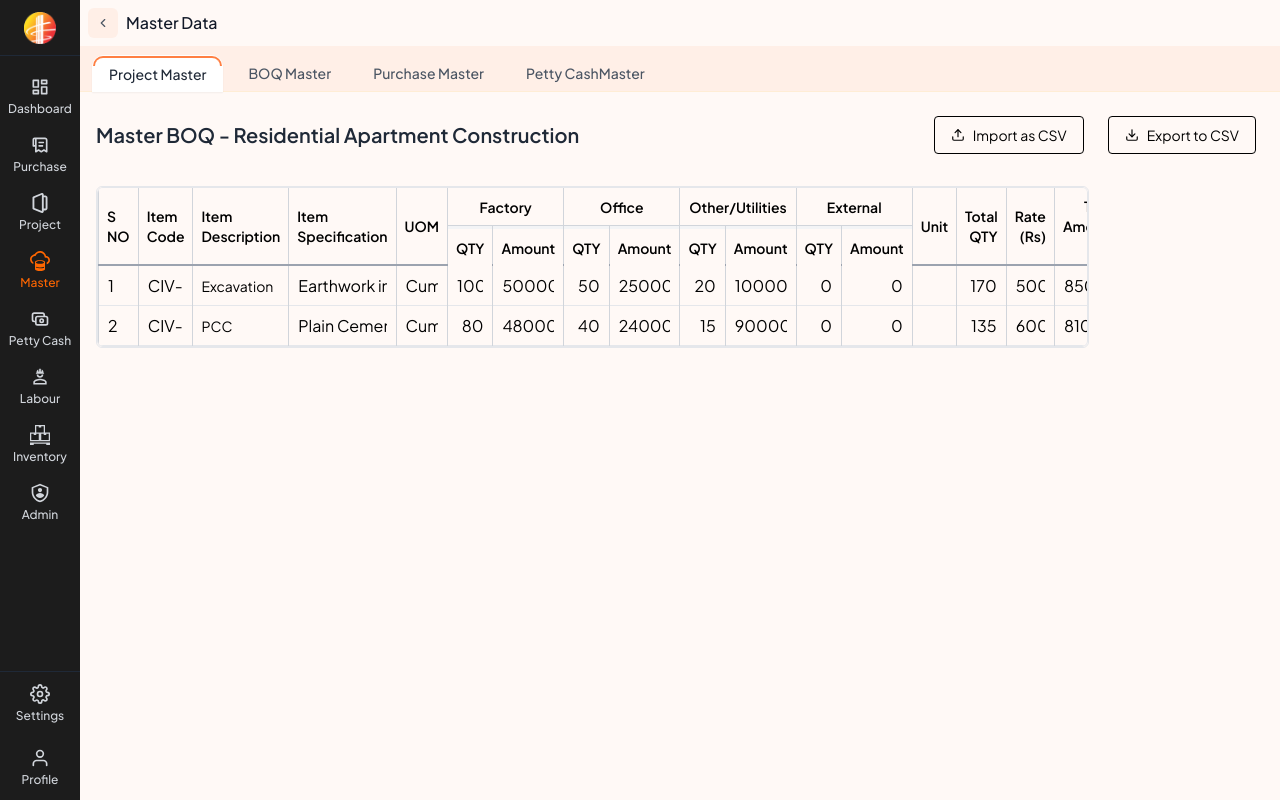
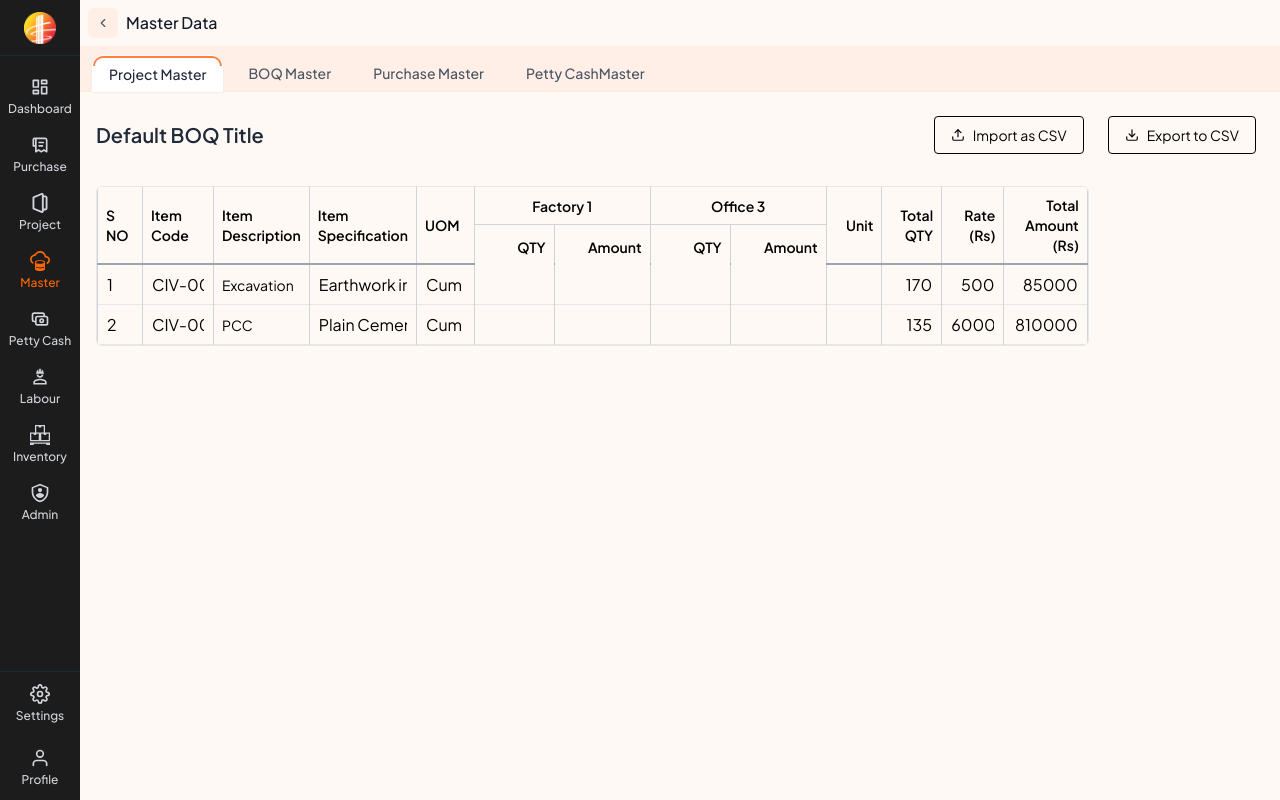
Before and after one commit to AayushJaiswal7/nec_backup, a React (Vite) app in the folder client/: page /master/boq-master/view in a window 1280 px wide. Built offline with nearby package versions, Linux system fonts and the light colour scheme.

Commit message:
feat: Enhance BOQ functionality with dynamic DataTable integration and validation for BOQ name input

```diff
--- a/client/src/components/DataTable.jsx
+++ b/client/src/components/DataTable.jsx
@@ -1,74 +1,169 @@
-import React, { useMemo } from 'react';
+import React from 'react';
 
 /**
- * Reusable DataTable Component
+ * Specialized DataTable for BOQ-like Structures
  *
- * Renders a table based on column definitions and data.
- * Supports column visibility (visible by default unless explicitly false),
- * editable cells (via callback), custom cell rendering, and custom header rendering.
+ * Renders a table with fixed columns at the start/end and dynamically
+ * generated spanned "QTY/Amount" columns in the middle.
+ * Manages the specific two-row header structure internally.
+ * Supports editable cells via callback.
  *
- * @param {object[]} columns - Array of column definition objects. Required.
- * @param {string} columns[].header - Text for the table header (<th>). Required.
- * @param {string} columns[].dataKey - Key in data objects for cell value. Required.
- * @param {boolean} [columns[].visible=true] - Set to false to hide the column. Columns are visible by default.
- * @param {boolean} [columns[].editable=false] - If true and onCellChange is provided, renders cell as input.
- * @param {string} [columns[].width] - Tailwind width class for the column (<th> and <td>).
- * @param {string} [columns[].align='text-left'] - Tailwind text align for cell content (<td>).
- * @param {string} [columns[].headerAlign] - Tailwind text align for header (<th>). Defaults to `align`.
- * @param {function} [columns[].renderCell] - Custom render function `(value, row, rowIndex)` for cell content. Overrides `editable`.
- * @param {(object|function)} [columns[].cellProps] - Additional props for the <td> element. Can be an object or `(value, row, rowIndex) => object`.
- * @param {(object|function)} [columns[].headerProps] - Additional props for the <th> element. Can be an object or `(column) => object`.
+ * @param {object[]} [fixedStartColumns=[]] - Array of column defs for the start.
+ * @param {string} fixedStartColumns[].header - Text for the <th>. Required.
+ * @param {string} fixedStartColumns[].dataKey - Key in data objects. Required.
+ * @param {boolean} [fixedStartColumns[].editable=false] - Make cells editable.
+ * @param {string} [fixedStartColumns[].width] - Tailwind width class.
+ * @param {string} [fixedStartColumns[].align='text-left'] - Tailwind text align for <td>.
+ * @param {string} [fixedStartColumns[].headerAlign] - Tailwind text align for <th>. Defaults to `align`.
+ * @param {function} [fixedStartColumns[].renderCell] - Custom render func `(value, row, rowIndex)`. Overrides `editable`.
+ *
+ * @param {object[]} [fixedEndColumns=[]] - Array of column defs for the end. Same structure as fixedStartColumns.
+ *
+ * @param {object[]} [dynamicColumnGroups=[]] - Array representing dynamic groups.
+ * @param {string} dynamicColumnGroups[].header - Header text for the spanned group (e.g., "Factory 1"). Required.
+ * @param {string} dynamicColumnGroups[].dataKeyPrefix - Prefix for data keys (e.g., "factory_1"). Required. Component expects `${prefix}_qty` and `${prefix}_amount` in data.
+ * @param {boolean} [dynamicColumnGroups[].editable=true] - If the QTY/Amount cells are editable.
+ * @param {string} [dynamicColumnGroups[].qtyWidth='w-20'] - Width for QTY column.
+ * @param {string} [dynamicColumnGroups[].amountWidth='w-24'] - Width for Amount column.
+ * @param {string} [dynamicColumnGroups[].qtyAlign='text-right'] - Alignment for QTY cells.
+ * @param {string} [dynamicColumnGroups[].amountAlign='text-right'] - Alignment for Amount cells.
+ *
  * @param {object[]} data - Array of data objects for rows. Required.
  * @param {string} [rowKeyField] - Property name in data objects for unique row key. Defaults to rowIndex.
- * @param {function} [onCellChange] - Callback `(rowIndex, dataKey, newValue)` when an editable cell changes. Required if any column is `editable`.
- * @param {function} [renderHeader] - Function `(visibleColumns) => JSX` to render the entire `<thead>` content. Use for complex/nested headers.
+ * @param {function} [onCellChange] - Callback `(rowIndex, dataKey, newValue)` when an editable cell changes. Required if any column/group is `editable`.
  * @param {string} [containerClassName] - CSS classes for the wrapping div container.
  * @param {string} [tableClassName] - CSS classes for the <table> element.
  * @param {string} [headerClassName] - CSS classes for the <thead> element.
- * @param {(string|function)} [rowClassName] - CSS classes for <tbody> <tr> elements. Can be string or `(row, rowIndex) => string`.
+ * @param {(string|function)} [rowClassName] - CSS classes for <tbody> <tr> elements.
  * @param {string} [noDataMessage='No data available.'] - Message when data is empty.
  */
 const DataTable = ({
-  columns = [],
+    fixedStartColumns = [],
+    fixedEndColumns = [],
+    dynamicColumnGroups = [],
     data = [],
     rowKeyField,
     onCellChange,
-  renderHeader,
-  containerClassName = "overflow-auto border border-gray-200 rounded-md", // Default container styles
-  tableClassName = "w-full border-collapse text-sm",                 // Default table styles
-  headerClassName = "sticky top-0 bg-gray-100 z-10",                  // Default header styles
+    containerClassName = "", // Removed defaults, controlled by parent
+    tableClassName = "w-full border-collapse text-sm",
+    headerClassName = "sticky top-0 bg-[#FFF9F6] z-10", // Example BOQ header bg
     rowClassName = "",
     noDataMessage = "No data available.",
 }) => {
 
-  // Filter columns based on the 'visible' property (defaults to true if missing)
-  const visibleColumns = useMemo(() => columns.filter(col => col.visible !== false), [columns]);
-
     // --- Render Header ---
     const renderTableHeader = () => {
-    // Use custom renderer if provided
-    if (renderHeader && typeof renderHeader === 'function') {
-      // Pass only the *visible* columns to the custom header renderer
-      return renderHeader(visibleColumns);
-    }
+        const topRow = [];
+        const bottomRow = [];
+        let totalLeafColumns = 0;
 
-    // Default simple header (single row)
-    return (
-      <tr className="border-b border-gray-300">
-        {visibleColumns.map((col) => {
-          const headerProps = typeof col.headerProps === 'function' ? col.headerProps(col) : col.headerProps || {};
-          return (
+        // 1. Fixed Start Columns (Top Row)
+        fixedStartColumns.forEach(col => {
+            topRow.push(
                 <th
                     key={col.dataKey}
-              className={`p-0 border-r border-l border-gray-300 ${col.align || 'text-left'}`}
-              style={{ width: col.width ? col.width : 'auto', minWidth: col.minWidth || col.width || 'auto' }}
+                    rowSpan={2}
+                    className={`p-2 border-r border-l border-gray-300 font-semibold text-sm ${col.headerAlign || col.align || 'text-left'} ${col.width || ''}`}
+                    style={{ minWidth: col.minWidth || col.width || 'auto' }} // Added minWidth support
                 >
                     {col.header}
                 </th>
             );
-        })}
-      </tr>
+            totalLeafColumns++;
+        });
+
+        // 2. Dynamic Group Columns (Top Row and Bottom Row)
+        dynamicColumnGroups.forEach(group => {
+            // Top row header (spanned)
+            topRow.push(
+                <th
+                    key={`${group.dataKeyPrefix}-group`}
+                    colSpan={2}
+                    className={`p-2 border-r border-l border-gray-300 font-semibold text-sm text-center`} // Dynamic groups are centered
+                >
+                    {group.header}
+                </th>
             );
+            // Bottom row headers (QTY and Amount)
+            bottomRow.push(
+                <th
+                    key={`${group.dataKeyPrefix}-qty`}
+                    className={`p-2 border-r border-gray-300 font-semibold text-sm sticky top-[41px] bg-[#FFF9F6] z-10 ${group.qtyAlign || 'text-right'} ${group.qtyWidth || 'w-20'}`} // Default width/align
+                    style={{ minWidth: group.qtyWidth || '5rem' }}
+                >
+                    QTY
+                </th>
+            );
+            bottomRow.push(
+                <th
+                    key={`${group.dataKeyPrefix}-amount`}
+                    className={`p-2 border-r border-gray-300 font-semibold text-sm sticky top-[41px] bg-[#FFF9F6] z-10 ${group.amountAlign || 'text-right'} ${group.amountWidth || 'w-24'}`} // Default width/align
+                    style={{ minWidth: group.amountWidth || '6rem' }}
+                >
+                    Amount
+                </th>
+            );
+            totalLeafColumns += 2;
+        });
+
+        // 3. Fixed End Columns (Top Row)
+        fixedEndColumns.forEach(col => {
+            topRow.push(
+                <th
+                    key={col.dataKey}
+                    rowSpan={2}
+                    className={`p-2 border-r border-l border-gray-300 font-semibold text-sm ${col.headerAlign || col.align || 'text-left'} ${col.width || ''}`}
+                    style={{ minWidth: col.minWidth || col.width || 'auto' }}
+                >
+                    {col.header}
+                </th>
+            );
+            totalLeafColumns++;
+        });
+
+        return {
+            headerContent: (
+                <>
+                    <tr className="border-b border-gray-300">{topRow}</tr>
+                    {bottomRow.length > 0 && <tr className="border-b-2 border-gray-400">{bottomRow}</tr>}
+                </>
+            ),
+            totalLeafColumns
+        };
+    };
+
+    const { headerContent, totalLeafColumns } = renderTableHeader();
+
+    // --- Render Single Cell --- Helper Function
+    const renderCellContent = (col, row, rowIndex, isDynamic = false, dynamicGroup = null) => {
+        const dataKey = isDynamic ? `${dynamicGroup.dataKeyPrefix}_${col.subKey}` : col.dataKey;
+        const cellValue = row[dataKey];
+        const isEditable = isDynamic ? (dynamicGroup.editable !== false) : col.editable; // Dynamic defaults to true if not specified
+        const alignClass = isDynamic ? (col.subKey === 'qty' ? (dynamicGroup.qtyAlign || 'text-right') : (dynamicGroup.amountAlign || 'text-right')) : (col.align || 'text-left');
+
+        // Check for custom render function first (only for fixed columns)
+        if (!isDynamic && typeof col.renderCell === 'function') {
+            return <div className="p-2">{col.renderCell(cellValue, row, rowIndex)}</div>;
+        }
+        // Check if editable
+        else if (isEditable && onCellChange) {
+            return (
+                <input
+                    type={col.inputType || "text"}
+                    value={cellValue ?? ''}
+                    onChange={(e) => onCellChange(rowIndex, dataKey, e.target.value)}
+                    className={`w-full h-full px-2 py-2 border border-transparent bg-transparent focus:border-gray-300 focus:bg-white outline-none ${alignClass}`}
+                />
+            );
+        }
+        // Otherwise, render plain text
+        else {
+            return (
+                <div className={`p-2 whitespace-nowrap ${alignClass}`}>
+                    {cellValue ?? ''}
+                </div>
+            );
+        }
     };
 
 
@@ -78,7 +173,7 @@ const DataTable = ({
             return (
                 <tr>
                     <td
-            colSpan={visibleColumns.length} // Span across only visible columns
+                        colSpan={totalLeafColumns} // Use calculated total leaf columns
                         className="text-center p-10 text-gray-500"
                     >
                         {noDataMessage}
@@ -96,56 +191,78 @@ const DataTable = ({
                 computedRowClassName = rowClassName;
             }
 
+            const cells = [];
+
+            // 1. Fixed Start Cells
+            fixedStartColumns.forEach(col => {
+                cells.push(
+                    <td
+                        key={`${rowKey}-${col.dataKey}`}
+                        className={`p-0 border-r border-l border-gray-300 ${col.width || ''}`}
+                        style={{ minWidth: col.minWidth || col.width || 'auto' }}
+                    >
+                        {renderCellContent(col, row, rowIndex)}
+                    </td>
+                );
+            });
+
+            // 2. Dynamic Group Cells
+            dynamicColumnGroups.forEach(group => {
+                // QTY Cell
+                cells.push(
+                    <td
+                        key={`${rowKey}-${group.dataKeyPrefix}-qty`}
+                        className={`p-0 border-r border-l border-gray-300 ${group.qtyWidth || 'w-20'}`}
+                        style={{ minWidth: group.qtyWidth || '5rem' }}
+                    >
+                        {renderCellContent({ subKey: 'qty' }, row, rowIndex, true, group)}
+                    </td>
+                );
+                // Amount Cell
+                cells.push(
+                    <td
+                        key={`${rowKey}-${group.dataKeyPrefix}-amount`}
+                        className={`p-0 border-r border-l border-gray-300 ${group.amountWidth || 'w-24'}`}
+                        style={{ minWidth: group.amountWidth || '6rem' }}
+                    >
+                        {renderCellContent({ subKey: 'amount' }, row, rowIndex, true, group)}
+                    </td>
+                );
+            });
+
+            // 3. Fixed End Cells
+            fixedEndColumns.forEach(col => {
+                 cells.push(
+                    <td
+                        key={`${rowKey}-${col.dataKey}`}
+                        className={`p-0 border-r border-l border-gray-300 ${col.width || ''}`}
+                        style={{ minWidth: col.minWidth || col.width || 'auto' }}
+                    >
+                        {renderCellContent(col, row, rowIndex)}
+                    </td>
+                );
+            });
+
 
             return (
                 <tr key={rowKey} className={`border-b border-gray-200 hover:bg-gray-50 ${computedRowClassName}`}>
-          {/* Map over only visible columns for data cells */}
-          {visibleColumns.map((col) => {
-            const cellValue = row[col.dataKey];
-            const cellProps = typeof col.cellProps === 'function' ? col.cellProps(cellValue, row, rowIndex) : col.cellProps || {};
-
-            return (
-              <td
-                key={`${rowKey}-${col.dataKey}`}
-                className={`p-0 border-r border-l border-gray-300 ${col.width || ''} ${col.align || 'text-left'}`} // Padding moved to inner elements
-                {...cellProps}
-              >
-                {/* Apply padding directly to the content wrapper or input */}
-                {typeof col.renderCell === 'function' ? (
-                  <div className="p-2"> {/* Add padding wrapper for custom render */}
-                    {col.renderCell(cellValue, row, rowIndex)}
-                  </div>
-                ) : col.editable && onCellChange ? ( // Check if editable AND handler exists
-                  <input
-                    type={col.inputType || "text"} // Allow specifying input type in column def
-                    value={cellValue ?? ''} // Handle null/undefined values gracefully
-                    onChange={(e) => onCellChange(rowIndex, col.dataKey, e.target.value)}
-                    className={`w-full h-full px-2 py-2 border border-transparent bg-transparent focus:border-gray-300 focus:bg-white outline-none ${col.align || 'text-left'}`} // Apply alignment to input too, ensure it fills cell
-                  // Add other input props like onBlur, disabled if needed via cellProps potentially
-                  />
-                ) : (
-                  <div className="p-2 whitespace-nowrap">
-                    {cellValue ?? ''}
-                  </div>
-                )}
-              </td>
-            );
-          })}
+                    {cells}
                 </tr>
             );
         });
     };
 
     return (
-    <div className={`w-full  min-w-0 ${containerClassName || ''}`}>
-      <div className="w-full overflow-x-auto">
-        <table className={`${tableClassName} `}>
+        // Container div's classes are now fully controlled by the parent via containerClassName
+        <div className={containerClassName}>
+            <table className={tableClassName}>
                 <thead className={headerClassName}>
-            {renderTableHeader()}
+                    {headerContent}
                 </thead>
-          <tbody>{renderTableBody()}</tbody>
+                <tbody>
+                    {renderTableBody()}
+                </tbody>
             </table>
-      </div>
         </div>
     );
 };
--- a/client/src/pages/master/screens/BOQMaster/ViewBOQ.jsx
+++ b/client/src/pages/master/screens/BOQMaster/ViewBOQ.jsx
@@ -5,38 +5,50 @@ import SecondaryButton from '../../../../components/SecondaryButton'; //Reusable
 import { Upload, Download } from 'lucide-react'; // Icons for buttons
 import DataTable from '../../../../components/DataTable';
 
+const createSafePrefix = (name) => {
+    if (!name || typeof name !== 'string') {
+        return `invalid_name_${Math.random().toString(36).substring(2, 8)}`; // Fallback for safety
+    }
+    return name
+        .toLowerCase()              // Convert to lowercase
+        .replace(/[^a-z0-9_]+/g, '_') // Replace invalid characters (non-alphanumeric, non-underscore) with underscore
+        .replace(/^_+|_+$/g, '');     // Remove leading/trailing underscores
+};
+
 const ViewBOQ = () => {
   const navigate = useNavigate();
   const location = useLocation();
   //table column
-  const { boqName = "Master BOQ - Residential Apartment Construction", selectedCategories = ['Factory', 'Office', 'Other/Utilities', 'External'] } = location.state || {}
+  const { boqName = "Default BOQ Title", selectedItems = ["Factory 1", "Office 3"] } = location.state || {};
 
-  const allColumns = useMemo(() => [
+  const fixedStartColumns = useMemo(() => [
     { header: 'S NO', dataKey: 's_no', width: 'w-16', editable: true },
     { header: 'Item Code', dataKey: 'item_code', width: 'w-32', editable: true },
     { header: 'Item Description', dataKey: 'item_description', minWidth: 'min-w-[250px]', editable: false }, // Not editable
     { header: 'Item Specification', dataKey: 'item_specification', minWidth: 'min-w-[200px]', editable: true },
     { header: 'UOM', dataKey: 'uom', width: 'w-20', editable: true },
-    // --- Dynamic Category Columns ---
-    // Parent Group Column Definition (used for header rendering)
-    { header: 'Factory', dataKey: 'factory', visible: selectedCategories.includes('Factory'), isGroup: true, headerProps: { colSpan: 2 }, headerAlign: 'text-center' },
-    { header: 'QTY', dataKey: 'factory_qty', width: 'w-20', align: 'text-right', editable: true, parent: 'Factory', visible: selectedCategories.includes('Factory') },
-    { header: 'Amount', dataKey: 'factory_amount', width: 'w-24', align: 'text-right', editable: true, parent: 'Factory', visible: selectedCategories.includes('Factory') },
-    { header: 'Office', dataKey: 'office', visible: selectedCategories.includes('Office'), isGroup: true, headerProps: { colSpan: 2 }, headerAlign: 'text-center' },
-    { header: 'QTY', dataKey: 'office_qty', width: 'w-20', align: 'text-right', editable: true, parent: 'Office', visible: selectedCategories.includes('Office') },
-    { header: 'Amount', dataKey: 'office_amount', width: 'w-24', align: 'text-right', editable: true, parent: 'Office', visible: selectedCategories.includes('Office') },
-    { header: 'Other/Utilities', dataKey: 'other', visible: selectedCategories.includes('Other/Utilities'), isGroup: true, headerProps: { colSpan: 2 }, headerAlign: 'text-center' },
-    { header: 'QTY', dataKey: 'other_qty', width: 'w-20', align: 'text-right', editable: true, parent: 'Other/Utilities', visible: selectedCategories.includes('Other/Utilities') },
-    { header: 'Amount', dataKey: 'other_amount', width: 'w-24', align: 'text-right', editable: true, parent: 'Other/Utilities', visible: selectedCategories.includes('Other/Utilities') },
-    { header: 'External', dataKey: 'external', visible: selectedCategories.includes('External'), isGroup: true, headerProps: { colSpan: 2 }, headerAlign: 'text-center' },
-    { header: 'QTY', dataKey: 'external_qty', width: 'w-20', align: 'text-right', editable: true, parent: 'External', visible: selectedCategories.includes('External') },
-    { header: 'Amount', dataKey: 'external_amount', width: 'w-24', align: 'text-right', editable: true, parent: 'External', visible: selectedCategories.includes('External') },
-    // --- Fixed Trailing Columns ---
+], []);
+
+const fixedEndColumns = useMemo(() => [
   { header: 'Unit', dataKey: 'unit', width: 'w-24', align: 'text-right', editable: true },
     { header: 'Total QTY', dataKey: 'total_qty', width: 'w-24', align: 'text-right', editable: true },
     { header: 'Rate (Rs)', dataKey: 'rate', width: 'w-28', align: 'text-right', editable: true },
     { header: 'Total Amount (Rs)', dataKey: 'total_amount', width: 'w-32', align: 'text-right', editable: true },
-  ], [selectedCategories]);
+], []);
+
+
+
+// --- Generate dynamic column groups based on selectedItems from state ---
+  const dynamicColumnGroups = useMemo(() => {
+      return selectedItems.map(itemName => {
+          const prefix = createSafePrefix(itemName); // Use helper function
+          return {
+              header: itemName,        // e.g., "Factory 1"
+              dataKeyPrefix: prefix, // e.g., "factory_1"
+              // editable: true,
+          };
+      });
+  }, [selectedItems]);
 
   // Example Row (add more rows as needed)
   const [boqData, setBoqData] = useState([
@@ -64,7 +76,6 @@ const ViewBOQ = () => {
     setBoqData(prevData => {
       const newData = [...prevData];
       // Basic type handling attempt: Convert to number if the original was a number
-      const originalValue = newData[rowIndex][dataKey];
       let updatedValue = newValue;
        if (typeof originalValue === 'number' && !isNaN(newValue) && newValue !== '') {
             updatedValue = Number(newValue);
@@ -72,8 +83,11 @@ const ViewBOQ = () => {
             updatedValue = null; // Or 0, depending on desired behavior for empty number fields
        }
 
+
+
+      if (newData[rowIndex]) {
            newData[rowIndex] = { ...newData[rowIndex], [dataKey]: updatedValue };
-      // TODO: Add logic here to recalculate 'total_qty' and 'total_amount' if needed
+      }
       console.log(`Updated row ${rowIndex}, key ${dataKey} to:`, updatedValue);
       return newData;
     });
@@ -88,44 +102,6 @@ const ViewBOQ = () => {
     alert('Import functionality to be implemented.');
   };
 
-  const renderBoqHeader = (visibleColumns) => {//header
-    const topRow = [];
-    const bottomRow = [];
-    const topLevelVisibleCols = allColumns.filter(col => col.visible !== false && !col.parent);
-
-    topLevelVisibleCols.forEach(col => {
-      const thProps = {
-        key: col.dataKey,
-        colSpan: col.headerProps?.colSpan || 1,
-        rowSpan: col.isGroup ? 1 : 2,
-        className: `p-2 border-r border-l border-gray-300 font-semibold text-sm sticky top-0 bg-[#FFF9F6] z-10 ${col.headerAlign || col.align || 'text-left'} ${col.width || ''}`,
-      };
-      topRow.push(<th {...thProps}>{col.header}</th>);
-
-      if (col.isGroup) {
-        // Find and add visible children to the bottom row
-        allColumns.filter(child => child.parent === col.header && child.visible !== false).forEach(childCol => {
-          const childThProps = {
-            key: childCol.dataKey,
-            className: `p-2 border-r border-gray-300 font-semibold text-sm sticky top-[41px] bg-[#FFF9F6] z-10 ${childCol.headerAlign || childCol.align || 'text-right'} ${childCol.width || ''}`, // Adjust top value based on actual header height
-          };
-          bottomRow.push(<th {...childThProps}>{childCol.header}</th>);
-        });
-      }
-    });
-
-    return (
-      <>
-        <tr className="border-b border-gray-300">{topRow}</tr>
-        {bottomRow.length > 0 && <tr className="border-b-2 border-gray-400">{bottomRow}</tr>}
-      </>
-    );
-  };
-
-  // Filter columns for data rendering (only leaf nodes that are visible)
-  const visibleLeafColumns = useMemo(() =>
-    allColumns.filter(col => col.visible !== false && !col.isGroup),
-    [allColumns]);
 
 
   return (
@@ -173,11 +149,12 @@ const ViewBOQ = () => {
       "
   >
     <DataTable
-      columns={visibleLeafColumns}
+      fixedStartColumns={fixedStartColumns}
+      dynamicColumnGroups={dynamicColumnGroups}
+      fixedEndColumns={fixedEndColumns}
       data={boqData}
       rowKeyField="s_no"
       onCellChange={handleCellUpdate}
-      renderHeader={renderBoqHeader}
       tableClassName="w-full border-collapse text-sm  table-auto"
       noDataMessage="No BOQ data to display."
     />
```
Also changed, not shown: client/src/pages/master/screens/BOQMaster/BoqMaster.jsx (+39 -8 lines). Lines whose indentation alone changed are shown as unchanged.
